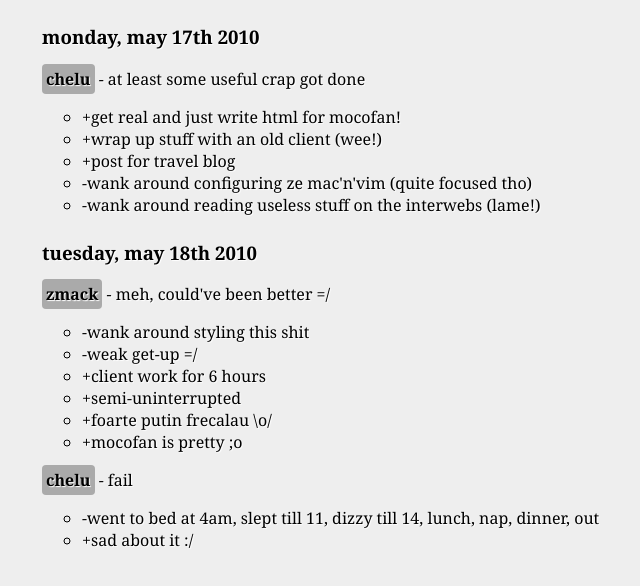
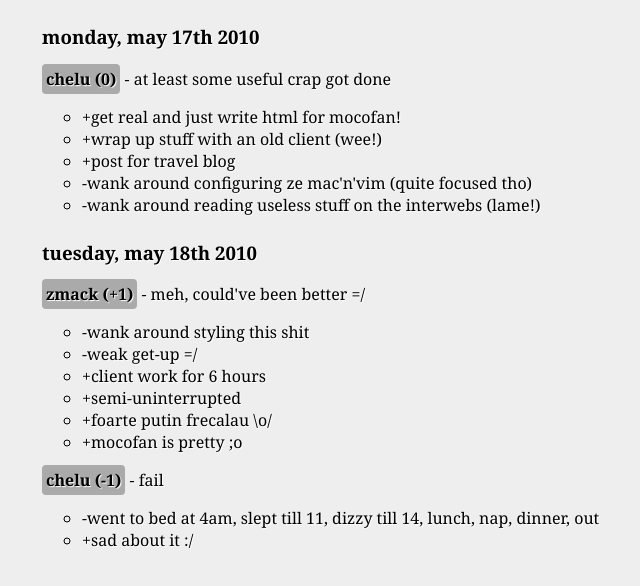
Before and after one commit to zmack/mocofan, a plain HTML site: page status.html in a window 1280 px wide. Shown: the whole page, without its empty margins (14-654 px from the left). Drawn offline with nearby package versions, Linux system fonts and the light colour scheme.

Commit message:
i sense a scoring system in your future

```diff
--- a/status.html
+++ b/status.html
@@ -28,7 +28,7 @@
     <ol>
       <li>
         <h3>monday, may 17th 2010</h3>
-        <div><p><strong class="author">chelu</strong> - at least some useful crap got done</p>
+        <div><p><strong class="author">chelu (0)</strong> - at least some useful crap got done</p>
           <ul>
             <li>+get real and just write html for mocofan!</li>
             <li>+wrap up stuff with an old client (wee!)</li>
@@ -41,7 +41,7 @@
 
       <li>
         <h3>tuesday, may 18th 2010</h3>
-        <div><p><strong class="author">zmack</strong> - meh, could've been better =/</p>
+        <div><p><strong class="author">zmack (+1)</strong> - meh, could've been better =/</p>
           <ul>
             <li>-wank around styling this shit</li>
             <li>-weak get-up =/</li>
@@ -51,7 +51,7 @@
             <li>+mocofan is pretty ;o</li>
           </ul>
         </div>
-        <div><p><strong class="author">chelu</strong> - fail</p>
+        <div><p><strong class="author">chelu (-1)</strong> - fail</p>
           <ul>
             <li>-went to bed at 4am, slept till 11, dizzy till 14, lunch, nap, dinner, out</li>
             <li>+sad about it :/</li>
```
